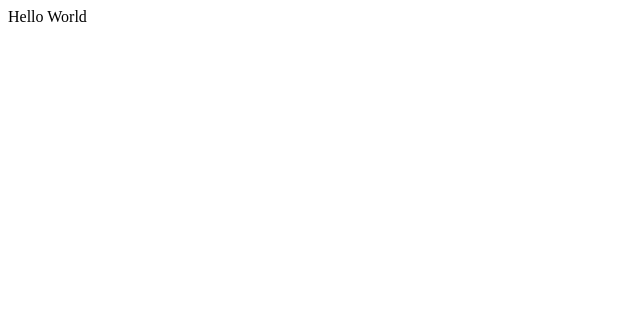
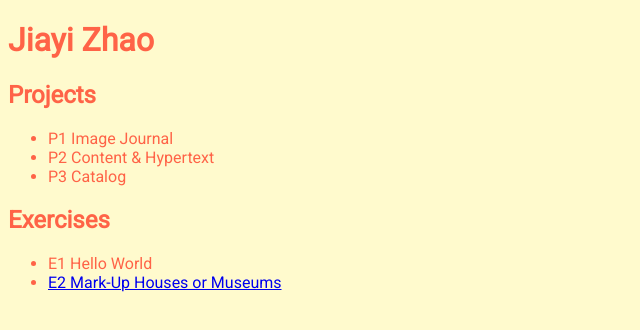
Before and after one commit to JIAYIZHAO97/ubiquitous-memory, a plain HTML site: page index.html in a window 1280 px wide. Shown: the whole page, without its empty margins (0-640 px from the left). Drawn offline with Linux system fonts and the light colour scheme.

Commit message:
week 03 in class exercises

```diff
--- a/index.html
+++ b/index.html
@@ -5,8 +5,21 @@
     <meta http-equiv="X-UA-Compatible" content="IE=edge">
     <meta name="viewport" content="width=device-width, initial-scale=1.0">
     <title>Document</title>
+<link href="https://fonts.googleapis.com/css2?family=Roboto&display=swap" rel="stylesheet">
+    <link rel="stylesheet" href="style.css">
 </head>
 <body>
-    Hello World
+    <h1>Jiayi Zhao</h1>
+    <h2>Projects</h2>
+    <ul>
+        <li>P1 Image Journal</li>
+        <li>P2 Content & Hypertext</li>
+        <li>P3 Catalog</li>
+    </ul>
+    <h2>Exercises</h2>
+    <ul>
+        <li>E1 Hello World</li>
+        <li><a href="/exercise-02/index.html">E2 Mark-Up Houses or Museums</a></li>
+    </ul>
 </body>
 </html>
--- /dev/null
+++ b/style.css
@@ -0,0 +1,5 @@
+body{
+    background-color: lemonchiffon;
+    font-family: 'Roboto', sans-serif;
+    color: tomato;
+}
```
Also changed, not shown: exercise-02/index.html (+2 -2 lines).
